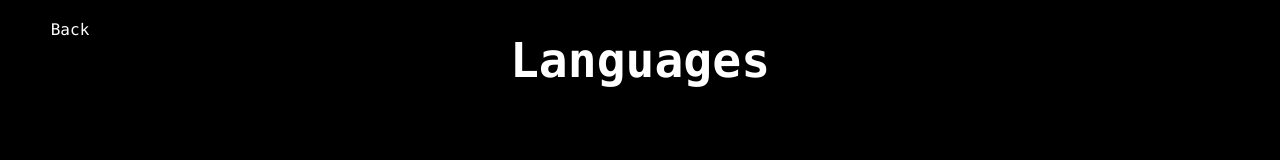
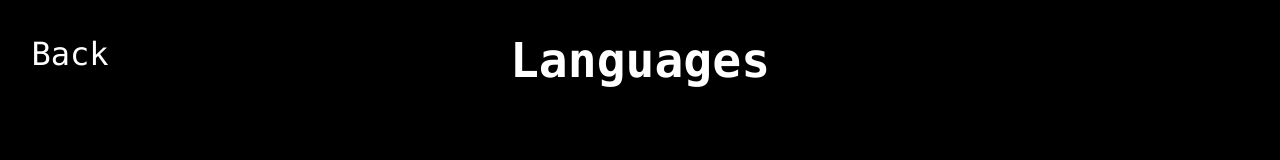
Before and after one commit to shiqi0515/UI-Whatever, a React (Create React App) app: page /selectLanguages in a window 1280 px wide. Shown: the top 160 px of the page. Built offline with nearby package versions, Linux system fonts and the light colour scheme.

Commit message:
fix for back button

```diff
--- a/src/style/Header.css
+++ b/src/style/Header.css
@@ -14,8 +14,9 @@ h1 {
 .back_button {
     width: 120px;
     position: absolute;
-    top: 0;
+    top: 15px;
     left: 0;
+    font-size:2em;
 }
 
 
```
